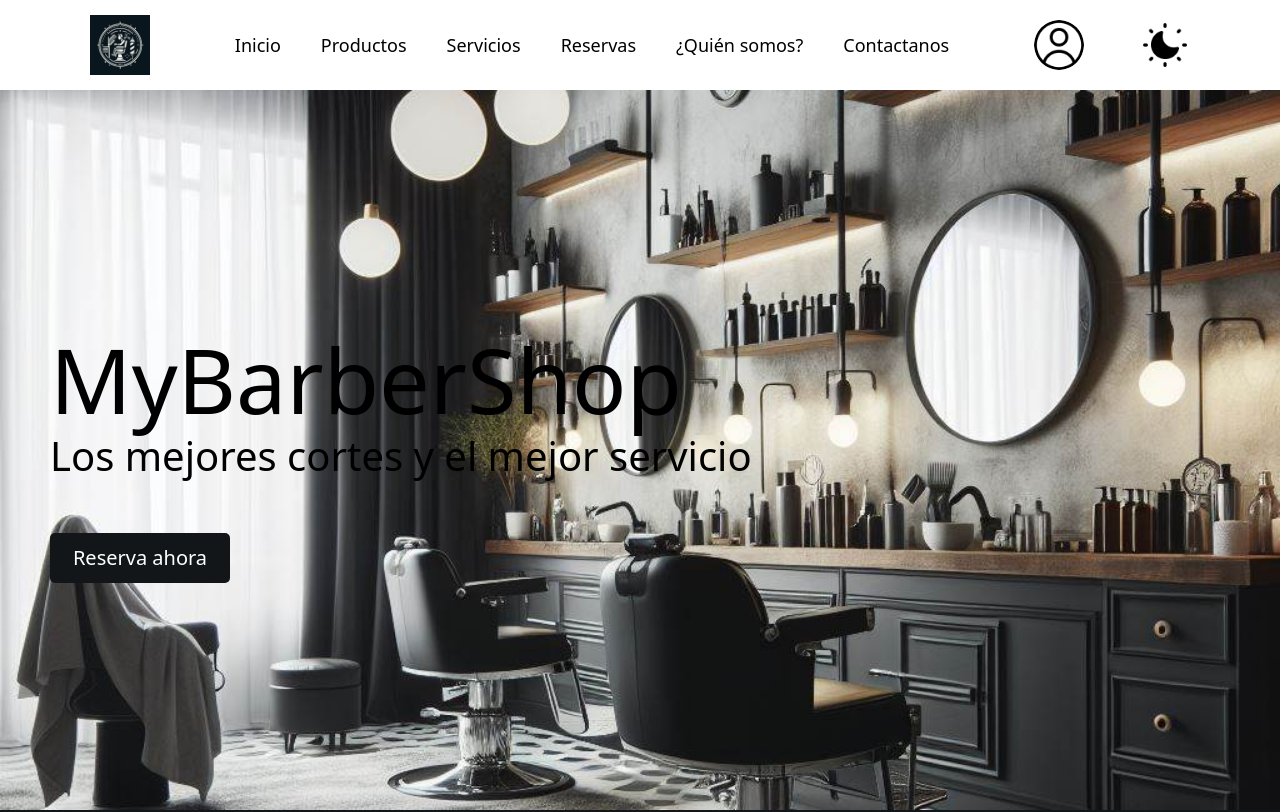
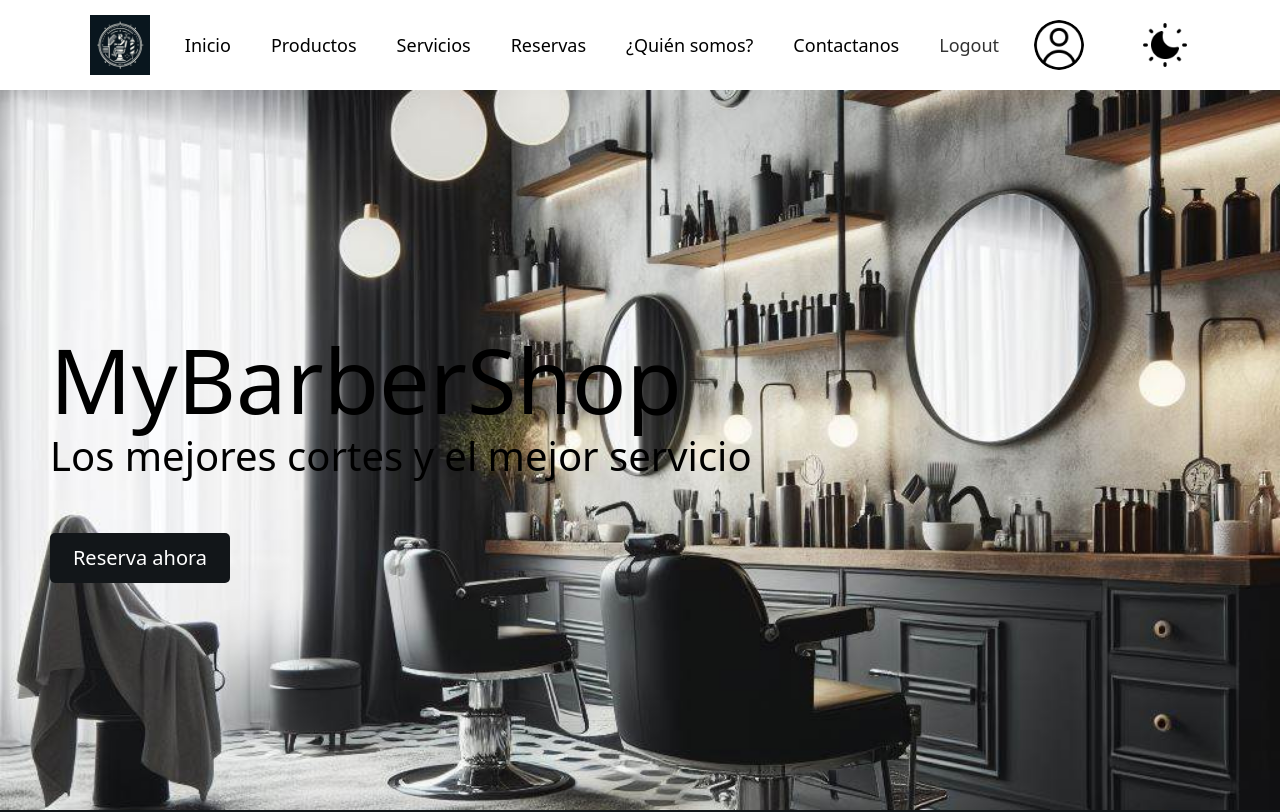
Before and after one commit to jorgerosgomez/TAESS, a React (Create React App) app in the folder frontend/: page / in a window 1280 px wide. Shown: the top 812 px of the page. Built offline with nearby package versions, Linux system fonts and the light colour scheme; sample sign-in values are in the browser's storage.

Commit message:
login como admin y logout

```diff
--- a/frontend/src/App.js
+++ b/frontend/src/App.js
@@ -1,16 +1,25 @@
 import React, { useEffect, useState } from 'react';
-import { BrowserRouter as Router, Route, Routes } from 'react-router-dom';
+import { BrowserRouter as Router, Route, Routes, Navigate } from 'react-router-dom';
 import Navbar from './Components/Navbar/Navbar';
 import HomePage from './Components/HomePage/HomePage';
 import ProductPage from './Components/ProductPage/ProductPage';
-import ServicePage  from './Components/ServicePage/ServicePage';
+import ServicePage from './Components/ServicePage/ServicePage';
 import BookingPage from './Components/BookingPage/BookingPage';
 import AboutUsPage from './Components/AboutUsPage/AboutUsPage';
 import UserInfo from './Components/UserInfo/UserInfo';
-import { AuthProvider } from './Components/AuthContext/AuthContext';
+import { AuthProvider, useAuth } from './Components/AuthContext/AuthContext';
 import Admin from './Components/Admin/Admin';
 import Footer from './Components/Footer/Footer';
 
+const AdminRoute = ({ element }) => {
+    const { isAuthenticated, isAdmin } = useAuth();
+
+    if (!isAuthenticated || !isAdmin) {
+        return <Navigate to="/" />;
+    }
+
+    return element;
+};
 
 const App = () => {
     const [theme, setTheme] = useState(() => {
@@ -21,8 +30,6 @@ const App = () => {
     useEffect(() => {
         localStorage.setItem('current_theme', theme);
     }, [theme]);
-
-
 
     return (
         <Router>
@@ -35,14 +42,17 @@ const App = () => {
                         <Route path="/servicios" element={<ServicePage theme={theme} />} />
                         <Route path="/reservas" element={<BookingPage />} />
                         <Route path="/quienes-somos" element={<AboutUsPage />} />
-          <Route path="/administracion" element={<Admin />} />
                         <Route path="/user-info" element={<UserInfo />} />
-
+                        <Route
+                            path="/administracion"
+                            element={
+                                <AdminRoute element={<Admin />} />
+                            }
+                        />
                     </Routes>
                     <Footer />
                 </div>
             </AuthProvider>
-
         </Router>
     );
 };
--- a/frontend/src/Components/AuthContext/AuthContext.js
+++ b/frontend/src/Components/AuthContext/AuthContext.js
@@ -1,4 +1,4 @@
-import React, { createContext, useContext, useState } from 'react';
+import React, { createContext, useContext, useState, useEffect } from 'react';
 
 const AuthContext = createContext();
 
@@ -6,18 +6,35 @@ export const useAuth = () => useContext(AuthContext);
 
 export const AuthProvider = ({ children }) => {
     const [isAuthenticated, setIsAuthenticated] = useState(false);
+    const [isAdmin, setIsAdmin] = useState(false);
 
-    const login = () => {
+    useEffect(() => {
+        const loggedInUser = localStorage.getItem('user');
+        if (loggedInUser) {
+            try {
+                const user = JSON.parse(loggedInUser);
+                setIsAuthenticated(true);
+                setIsAdmin(user.administrador === 1);
+            } catch (error) {
+                console.error('Error parsing JSON from localStorage', error);
+            }
+        }
+    }, []);
 
+    const login = (userData) => {
         setIsAuthenticated(true);
+        setIsAdmin(userData.administrador === 1);
+        localStorage.setItem('user', JSON.stringify(userData));
     };
 
     const logout = () => {
         setIsAuthenticated(false);
+        setIsAdmin(false);
+        localStorage.removeItem('user');
     };
 
     return (
-        <AuthContext.Provider value={{ isAuthenticated, login, logout }}>
+        <AuthContext.Provider value={{ isAuthenticated, isAdmin, login, logout }}>
             {children}
         </AuthContext.Provider>
     );
--- a/frontend/src/Components/LoginModal/LoginModal.js
+++ b/frontend/src/Components/LoginModal/LoginModal.js
@@ -3,22 +3,19 @@ import '../../Components/LoginModal/LoginModal.css';
 import loginUser from './ReqLogin.js';
 import { useAuth } from "../AuthContext/AuthContext.js";
 
-
 const LoginModal = ({ closeModal, openRegisterModal, theme }) => {
   const [username, setUsername] = useState('');
   const [password, setPassword] = useState('');
-  const { isAuthenticated, login, logout } = useAuth();
-
+  const { login } = useAuth();
 
   const handleSubmit = async (e) => {
     e.preventDefault();
 
     try {
       const data = await loginUser(username, password);
-      console.log('entro');
       if (data.success) {
         console.log('Inicio de sesión exitoso:', data);
-        login();
+        login(data.user);
         closeModal();
       } else {
         alert(data.message);
--- a/frontend/src/Components/LoginModal/ReqLogin.js
+++ b/frontend/src/Components/LoginModal/ReqLogin.js
@@ -1,21 +1,18 @@
-
 const loginUser = async (username, password) => {
-    try {
   const response = await fetch('http://localhost:5000/api/login', {
       method: 'POST',
       headers: {
-          'Content-Type': 'application/json',
+          'Content-Type': 'application/json'
       },
-        body: JSON.stringify({ username, password }),
+      body: JSON.stringify({ username, password })
   });
 
   const data = await response.json();
 
-      return data; // Devuelve la respuesta del servidor
-    } catch (error) {
-      console.error('Error al iniciar sesión:', error);
-      throw new Error('Hubo un problema al iniciar sesión');
+  if (!response.ok) {
+      throw new Error(data.message || 'Error al iniciar sesión');
   }
+  return data;
 };
 
 export default loginUser;
--- a/frontend/src/Components/Navbar/Navbar.css
+++ b/frontend/src/Components/Navbar/Navbar.css
@@ -55,3 +55,13 @@ ul li{
     margin-right: 16px;
     cursor: pointer;
 }
+
+.logout-button {
+    background: none;
+    border: none;
+    color: inherit;
+    cursor: pointer;
+    padding: 0;
+    font: inherit;
+    outline: inherit;
+}
--- a/frontend/src/Components/Navbar/Navbar.js
+++ b/frontend/src/Components/Navbar/Navbar.js
@@ -8,13 +8,13 @@ import dark_mode from '../../asserts/brightness.png';
 import user_icon from '../../asserts/Usuario-ico-dark.png';
 import { useAuth } from '../../Components/AuthContext/AuthContext';
 import LoginModal from "../../Components/LoginModal/LoginModal";
-import ModalRegistry from "../../Components/ModalRegistry/ModalRegistry"; // Asegúrate de que este componente existe y está exportado correctamente.
+import ModalRegistry from "../../Components/ModalRegistry/ModalRegistry";
 
 const Navbar = ({ theme, setTheme }) => {
     const [isLoginModalVisible, setLoginModalVisible] = useState(false);
     const [isRegisterModalVisible, setRegisterModalVisible] = useState(false);
     const navigate = useNavigate();
-    const { isAuthenticated } = useAuth();
+    const { isAuthenticated, isAdmin, logout } = useAuth(); // Asegúrate de que logout está aquí
 
     const toggleMode = () => {
         setTheme(theme === 'light' ? 'dark' : 'light');
@@ -38,6 +38,11 @@ const Navbar = ({ theme, setTheme }) => {
         setRegisterModalVisible(false);
     };
 
+    const handleLogout = () => {
+        logout();
+        navigate('/');
+    };
+
     return (
         <div className="navbar">
             <img src={theme === 'light' ? logo_light : logo_dark} alt="logo" className="logo" />
@@ -48,7 +53,12 @@ const Navbar = ({ theme, setTheme }) => {
                 <li><Link to="/reservas">Reservas</Link></li>
                 <li><Link to="/quienes-somos">¿Quién somos?</Link></li>
                 <li><Link to="/Contact">Contactanos</Link></li>
-                {isAuthenticated && <li><Link to="/administracion">Administración</Link></li>}
+                {isAdmin && <li><Link to="/administracion">Administración</Link></li>}
+                {isAuthenticated && (
+                    <li>
+                        <button onClick={handleLogout} className="logout-button">Logout</button>
+                    </li>
+                )}
             </ul>
             <img src={user_icon} alt="user icon" className="user-icon" onClick={handleUserIconClick} />
             <img onClick={toggleMode} src={theme === 'light' ? light_mode : dark_mode} alt="toggle icon" className="toggle-icon" />
```
Also changed, not shown: 2 other files (tests, documents, lock files or other folders). Lines whose indentation alone changed are shown as unchanged.
